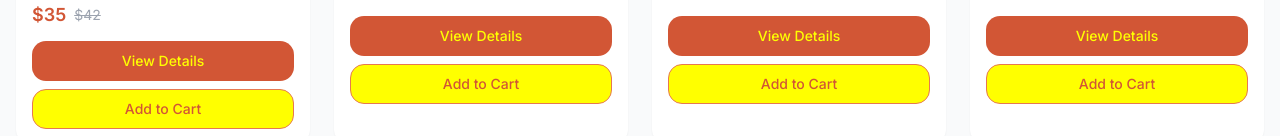
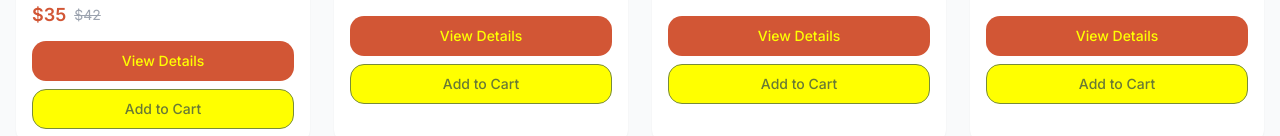
Before and after one commit to herboloid/thai-herbal-haven, a React (Vite) app: page /products in a window 1280 px wide. Shown: the part 664-800 px from the top of the page. Built offline with nearby package versions, Linux system fonts and the light colour scheme.

Commit message:
Refactor: Replace yellow color with new palette
Replaced all remaining instances of yellow color with the new color palette in `src/pages/Index.tsx` and `src/pages/ProductDetail.tsx`.

```diff
--- a/src/pages/Index.tsx
+++ b/src/pages/Index.tsx
@@ -28,7 +28,7 @@ const Index = () => {
               <Button
                 size="lg"
                 variant="outline"
-                className="border-coral-500 text-coral-600 hover:bg-coral-50 px-8 py-3 text-lg"
+                className="border-sage-500 text-sage-600 hover:bg-sage-50 px-8 py-3 text-lg"
                 asChild
               >
                 <Link to="/about">Learn More</Link>
--- a/src/pages/Products.tsx
+++ b/src/pages/Products.tsx
@@ -213,7 +213,7 @@ const Products = () => {
                     <Button asChild className="w-full bg-coral-600 hover:bg-coral-700">
                       <Link to={`/product/${product.id}`}>View Details</Link>
                     </Button>
-                    <Button variant="outline" className="w-full border-coral-500 text-coral-600 hover:bg-coral-50">
+                    <Button variant="outline" className="w-full border-sage-500 text-sage-600 hover:bg-sage-50">
                       Add to Cart
                     </Button>
                   </div>
```
